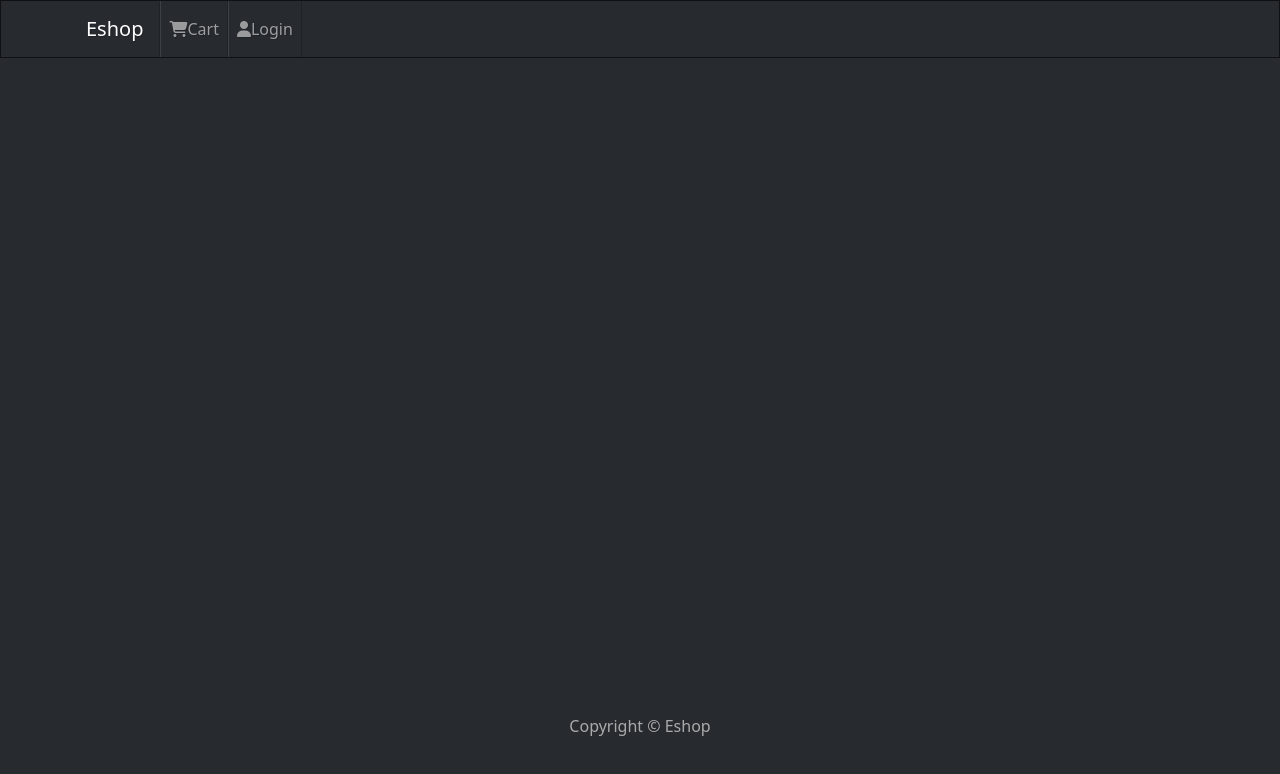
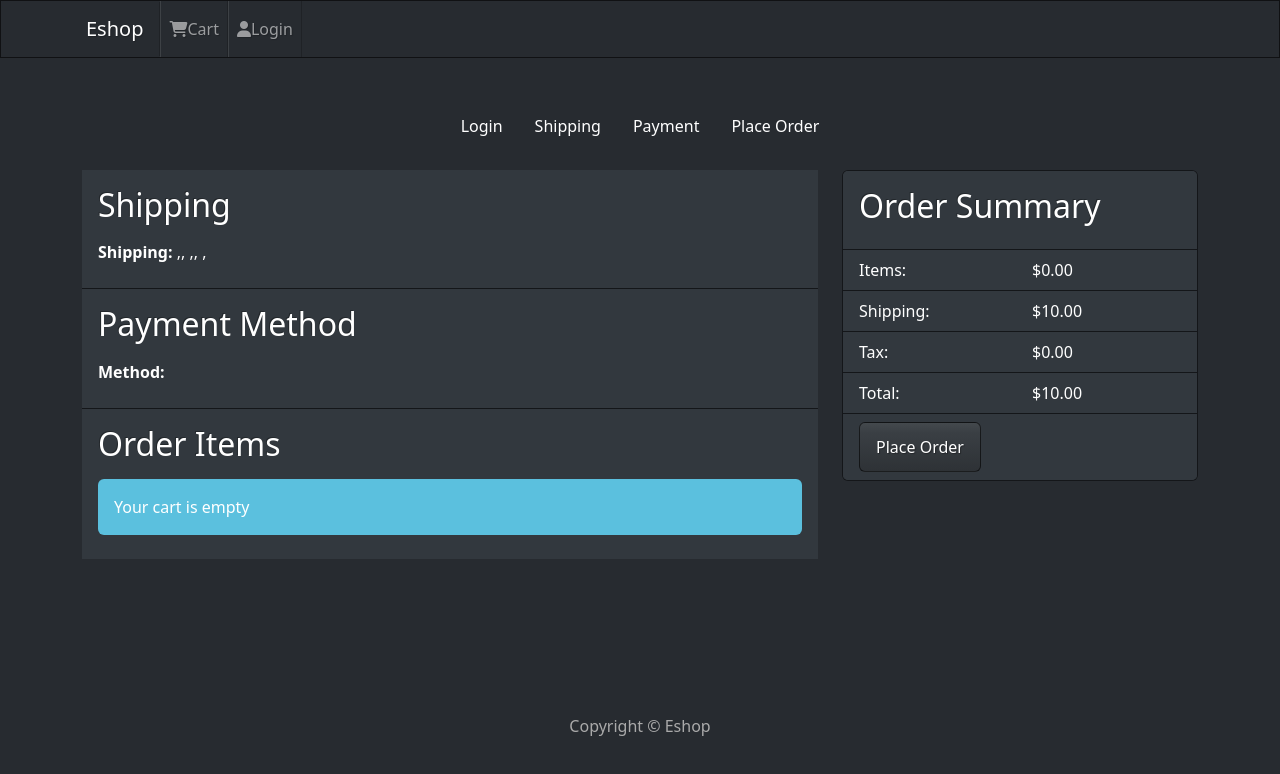
Before and after one commit to GautamParmarDp/EShop, a React (Create React App) app in the folder frontend/: page /placeorder in a window 1280 px wide. Shown: the top 774 px of the page. Built offline with nearby package versions, Linux system fonts and the light colour scheme.

Commit message:
Order => Place Order Screen => frontend (PlaceOrderScreen Component) created

```diff
--- a/frontend/src/App.js
+++ b/frontend/src/App.js
@@ -11,6 +11,7 @@
 import ProfileScreen from "./Screens/ProfileScreen"
 import ShippingScreen from "./Screens/ShippingScreen"
 import PaymentScreen from "./Screens/PaymentScreen"
+import PlaceOrderScreen from "./Screens/PlaceOrderScreen"
 
 function App() {
 
@@ -26,6 +27,7 @@
             <Route path="/register" element={<RegisterScreen />} />
             <Route path="/profile" element={<ProfileScreen />} />
             <Route path="/shipping" element={<ShippingScreen />} />
+            <Route path="/placeorder" element={<PlaceOrderScreen />} />
             <Route path="/payment" element={<PaymentScreen />} />
             <Route path="/product/:id" element={<ProductScreen />} />
             <Route path="/cart/:id?" element={<CartScreen />} />
--- /dev/null
+++ b/frontend/src/Screens/PlaceOrderScreen.js
@@ -0,0 +1,130 @@
+import React, { useState, useEffect } from 'react'
+import { Button, Row, Col, ListGroup, Image, Card, ListGroupItem } from 'react-bootstrap'
+import { useDispatch, useSelector } from 'react-redux'
+import Message from '../components/Message'
+import CheckoutSteps from '../components/CheckoutSteps'
+import { Link, useNavigate } from 'react-router-dom'
+
+function PlaceOrderScreen() {
+
+    const cart = useSelector(state => state.cart)
+    // const {shippingAddress} = cart
+
+    cart.itemPrice = cart.cartItems.reduce( (acc,item) => acc + (item.price * item.qty) , 0).toFixed(2)
+    //if total price is >100 then shippPrice is $0 else $10
+    cart.shippingPrice = (cart.itemPrice > 100 ? 0 : 10).toFixed(2)
+    //let's keep tax rate 18%
+    cart.taxPrice = (0.18 * cart.itemPrice).toFixed(2)
+
+    cart.totalPrice = (Number(cart.itemPrice) + Number(cart.shippingPrice) + Number(cart.taxPrice)).toFixed(2)
+
+    const placeOrder = () => {
+        console.log("place order")
+    }
+    return (
+        <div>
+            <CheckoutSteps step1 step2 step3 step4 />
+
+            <Row>
+                <Col md={8}>
+                    <ListGroup variant='flush'>
+                        <ListGroup.Item>
+                            <h2>Shipping</h2>
+                            <p>
+                                <strong>Shipping:  </strong>
+                                {cart.shippingAddress.address},
+                                {cart.shippingAddress.city}, {' '} ,
+                                {cart.shippingAddress.postalCode}, {' '} ,
+                                {cart.shippingAddress.country}
+                            </p>
+                        </ListGroup.Item>
+                        <ListGroup.Item>
+                            <h2>Payment Method</h2>
+                            <p>
+                                <strong>Method:  </strong>
+                                {cart.paymentMethod}
+                            </p>
+                        </ListGroup.Item>
+                        <ListGroup.Item>
+                            <h2>Order Items</h2>
+                            {
+                                cart.cartItems.length === 0
+                                    ? <Message variant='info'>Your cart is empty</Message>
+                                    : (
+                                        <ListGroup variant='flush'>
+                                            {cart.cartItems.map((item, index) =>
+                                                <ListGroup.Item key={index}>
+                                                    <Row>
+                                                        <Col md={1}>
+                                                            <Image src={item.image} alt={item.name} fluid rounded />
+                                                        </Col>
+                                                        <Col>
+                                                            <Link to={`/product/${item.product}`}> {item.name} </Link>
+                                                        </Col>
+                                                        <Col md={4}>
+                                                            {item.qty} x ${item.price} = ${(item.qty * item.price).toFixed(2)}
+                                                        </Col>
+
+                                                    </Row>
+                                                </ListGroup.Item>
+                                            )}
+                                        </ListGroup>
+                                    )
+                            }
+
+                        </ListGroup.Item>
+
+
+                    </ListGroup>
+                </Col>
+                <Col md={4}>
+                    <Card>
+                        <ListGroup variant='flush'>
+                            <ListGroup.Item>
+                                <h2>Order Summary</h2>
+                            </ListGroup.Item>
+                            <ListGroup.Item>
+                                <Row>
+                                    <Col>Items:</Col>
+                                    <Col>${cart.itemPrice}</Col>
+                                </Row>
+                            </ListGroup.Item>
+                            <ListGroup.Item>
+                                <Row>
+                                    <Col>Shipping:</Col>
+                                    <Col>${cart.shippingPrice}</Col>
+                                </Row>
+                            </ListGroup.Item>
+                            <ListGroup.Item>
+                                <Row>
+                                    <Col>Tax:</Col>
+                                    <Col>${cart.taxPrice}</Col>
+                                </Row>
+                            </ListGroup.Item>
+                            <ListGroup.Item>
+                                <Row>
+                                    <Col>Total:</Col>
+                                    <Col>${cart.totalPrice}</Col>
+                                </Row>
+                            </ListGroup.Item>
+                            <ListGroup.Item>
+                                <Button
+                                    type='button'
+                                    className='btn-block'
+                                    disabled={cart.cartItems === 0}
+                                    onClick={placeOrder}
+                                    >
+                                    Place Order
+                                </Button>
+                            </ListGroup.Item>
+                        </ListGroup>
+                    </Card>
+
+                </Col>
+            </Row>
+
+        </div>
+    )
+}
+
+export default PlaceOrderScreen
```
